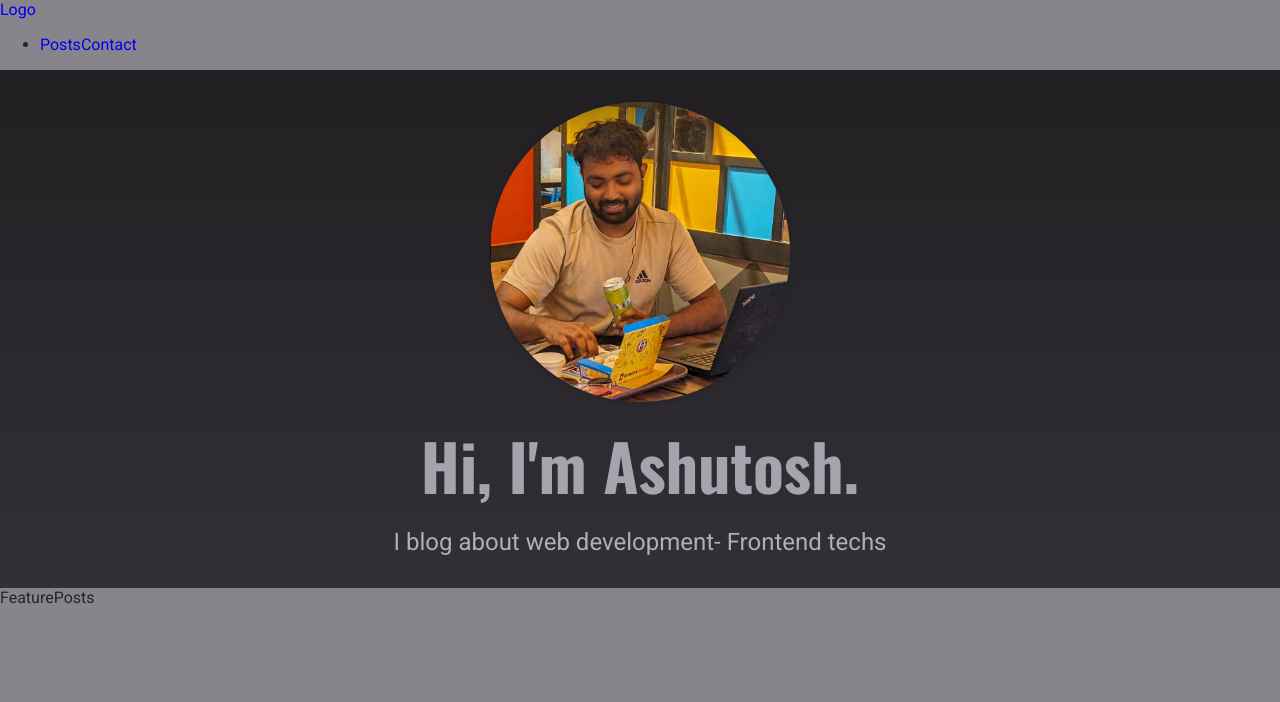
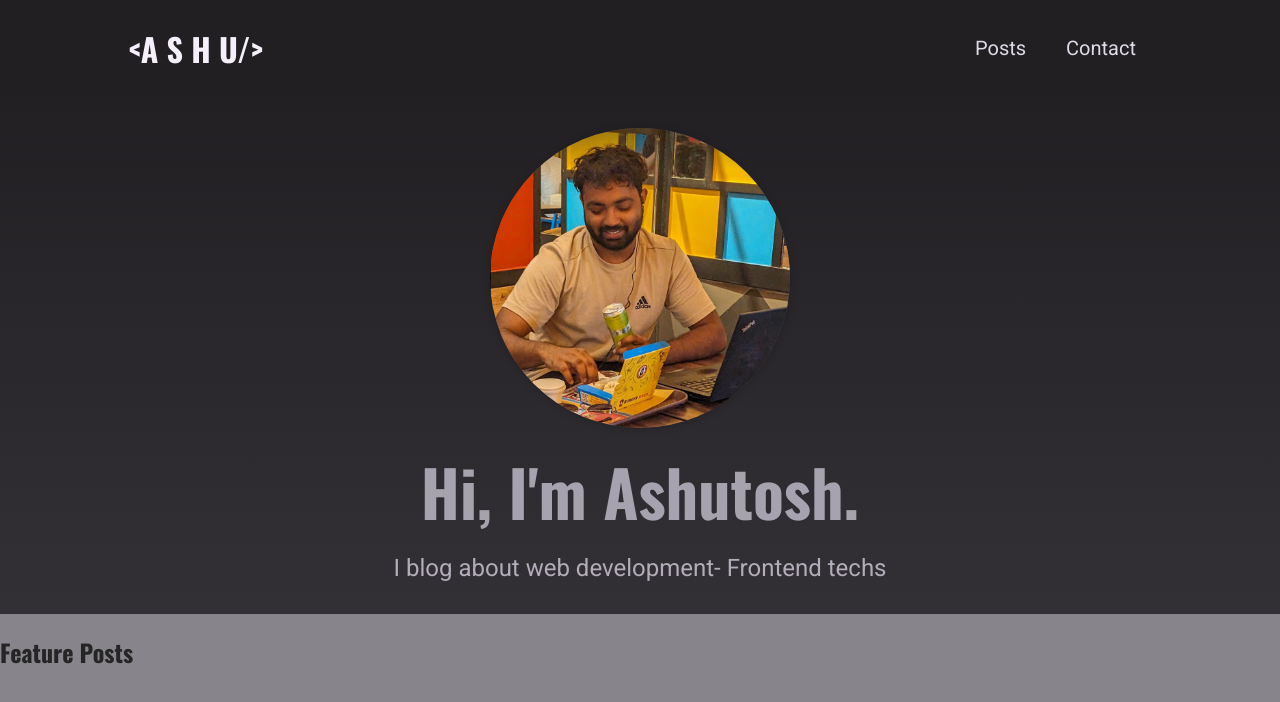
Before and after one commit to ashumsd7/next-blog-project, a Next.js app: page / in a window 1280 px wide. Shown: the top 702 px of the page. Built offline with nearby package versions, Linux system fonts and the light colour scheme.

Commit message:
add post grid and post item

```diff
--- a/components/home-page/feature-posts.jsx
+++ b/components/home-page/feature-posts.jsx
@@ -1,7 +1,11 @@
 import React from "react";
-
+import classes from "./feature-posts.module.css";
 function FeaturePosts() {
-  return <div>FeaturePosts</div>;
+  return (
+    <section>
+      <h2>Feature Posts</h2>
+    </section>
+  );
 }
 
 export default FeaturePosts;
--- a/components/layout/logo.jsx
+++ b/components/layout/logo.jsx
@@ -1,7 +1,7 @@
 import React from "react";
-
+import classes from "./logo.module.css";
 function Logo() {
-  return <div>Logo</div>;
+  return <div className={classes.logo}>&lt;a s h u/&gt;</div>;
 }
 
 export default Logo;
--- /dev/null
+++ b/components/layout/logo.module.css
@@ -0,0 +1,13 @@
+.logo {
+  text-transform: uppercase;
+  font-size: var(--size-5);
+  font-weight: bold;
+  font-family: "Oswald", sans-serif;
+  color: var(--color-grey-50);
+}
+
+@media (min-width: 768px) {
+  .logo {
+    font-size: var(--size-8);
+  }
+}
--- a/components/layout/main-navigation.jsx
+++ b/components/layout/main-navigation.jsx
@@ -1,10 +1,10 @@
 import React from "react";
 import Logo from "./logo";
 import Link from "next/link";
-
+import classes from "./main-navigation.module.css";
 function MainNavigation() {
   return (
-    <header>
+    <header className={classes.header}>
       <Link href={"/"}>
         <Logo />
       </Link>
@@ -12,6 +12,8 @@ function MainNavigation() {
         <ul>
           <li>
             <Link href="/posts">Posts</Link>
+          </li>
+          <li>
             <Link href="/contact">Contact</Link>
           </li>
         </ul>
--- /dev/null
+++ b/components/layout/main-navigation.module.css
@@ -0,0 +1,42 @@
+.header {
+  width: 100%;
+  height: 6rem;
+  background-color: var(--color-grey-900);
+  display: flex;
+  justify-content: space-between;
+  align-items: center;
+  padding: 0 10%;
+}
+
+.header ul {
+  list-style: none;
+  display: flex;
+  align-items: baseline;
+  margin: 0;
+  padding: 0;
+}
+
+.header li {
+  margin: 0 var(--size-4);
+}
+
+.header a {
+  color: var(--color-grey-100);
+  font-size: var(--size-4);
+}
+
+.header a:hover,
+.header a:active,
+.header a.active {
+  color: var(--color-grey-200);
+}
+
+@media (min-width: 768px) {
+  .header ul {
+    gap: 0.5rem;
+  }
+
+  .header a {
+    font-size: var(--size-5);
+  }
+}
```
Also changed, not shown: components/posts/post-item.jsx (added, +23 -0 lines), components/posts/post-item.module.css (added, +37 -0 lines), components/posts/posts-grid.jsx (added, +16 -0 lines), components/posts/posts-grid.module.css (added, +9 -0 lines).
